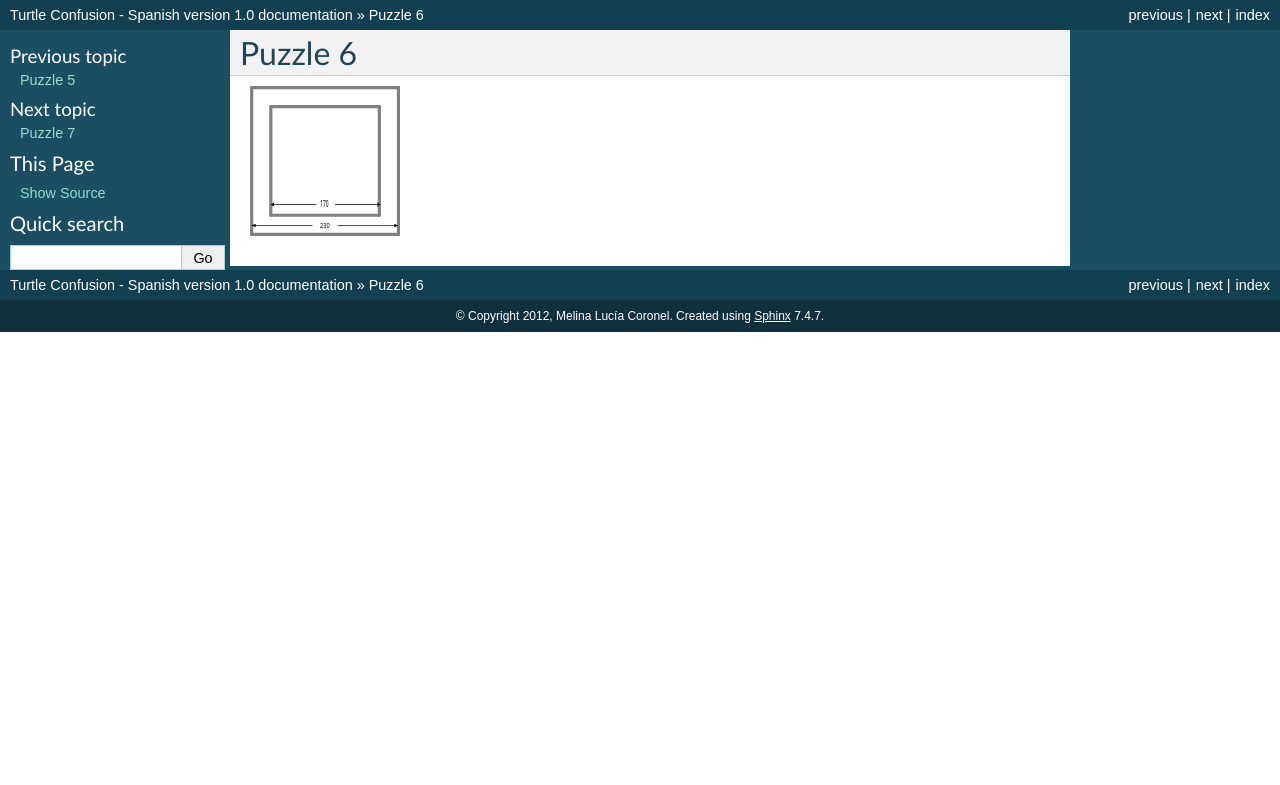
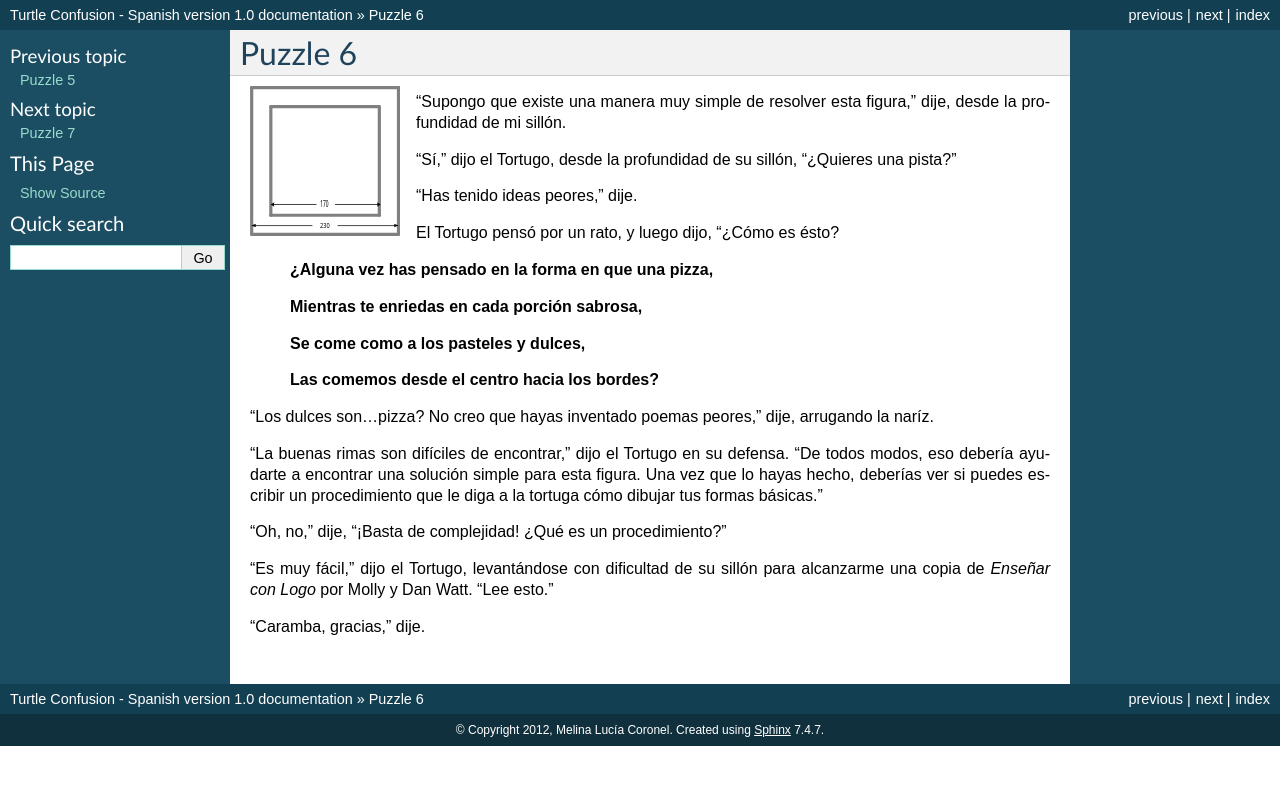
Before and after one commit to humitos/turtle-confusion-es, a Sphinx documentation site: the page built from docs/puzzle-06.rst, in a window 1280 px wide. Shown: the top 785 px of the page. Built offline with Sphinx 7.4.7, drawn with Linux system fonts in a browser that asks for light colours.

Commit message:
Translation puzzle 6 finished

```diff
--- a/docs/puzzle-06.rst
+++ b/docs/puzzle-06.rst
@@ -7,3 +7,31 @@ Puzzle 6
    :scale: 50 %
    :alt: Puzzle 6
    :align: left
+
+"Supongo que existe una manera muy simple de resolver esta figura," dije, desde la profundidad de mi sillón.
+
+"Sí," dijo el Tortugo, desde la profundidad de su sillón, "¿Quieres una pista?"
+
+"Has tenido ideas peores," dije.
+
+El Tortugo pensó por un rato, y luego dijo, "¿Cómo es ésto?
+
+
+    **¿Alguna vez has pensado en la forma en que una pizza,**
+
+    **Mientras te enriedas en cada porción sabrosa,**
+
+    **Se come como a los pasteles y dulces,**
+
+    **Las comemos desde el centro hacia los bordes?**
+
+
+"Los dulces son...pizza? No creo que hayas inventado poemas peores," dije, arrugando la naríz.
+
+"La buenas rimas son difíciles de encontrar," dijo el Tortugo en su defensa. "De todos modos, eso debería ayudarte a encontrar una solución simple para esta figura. Una vez que lo hayas hecho, deberías ver si puedes escribir un procedimiento que le diga a la tortuga cómo dibujar tus formas básicas."
+
+"Oh, no," dije, "¡Basta de complejidad! ¿Qué es un procedimiento?"
+
+"Es muy fácil," dijo el Tortugo, levantándose con dificultad de su sillón para alcanzarme una copia de *Enseñar con Logo* por Molly y Dan Watt. "Lee esto."
+
+"Caramba, gracias," dije.
```
